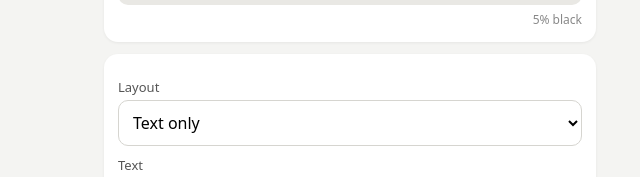
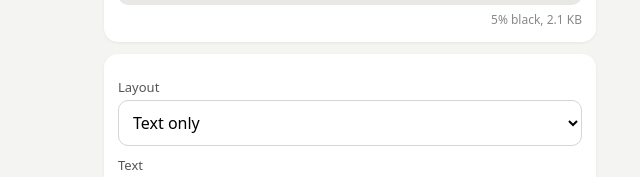
Before and after one commit to yutuf/lp50, a plain HTML site: page index.html in a window 1280 px wide. Shown: the part 308-485 px from the top of the page, 290-930 px from the left. Drawn offline with Linux system fonts and the light colour scheme.

Commit message:
Show file size in preview
Co-Authored-By: Claude Sonnet 5.5 <noreply@anthropic.com>

```diff
--- a/index.html
+++ b/index.html
@@ -172,7 +172,9 @@ function render() {
   }
   pv.putImageData(id, 0, 0);
   const pct = Math.round(100 * black / (W * H));
-  $('cover').innerHTML = pct > 35 ? '<span class="warn">' + pct + '% black - may print faint or fail</span>' : pct + '% black';
+  const kb = toPCX(bits).length;
+  const info = pct + '% black, ' + (kb / 1024).toFixed(1) + ' KB';
+  $('cover').innerHTML = (pct > 35 || kb > 8000) ? '<span class="warn">' + info + ' - big files may fail</span>' : info;
 }
 
 // Monochrome PCX, same layout as the file that worked on the printer
```
